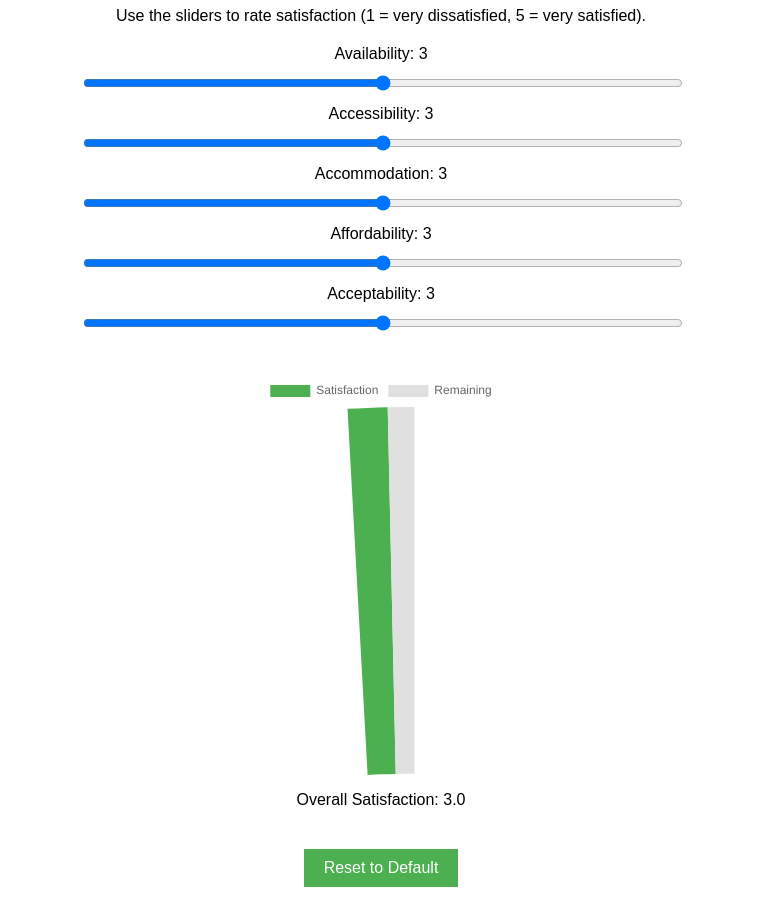
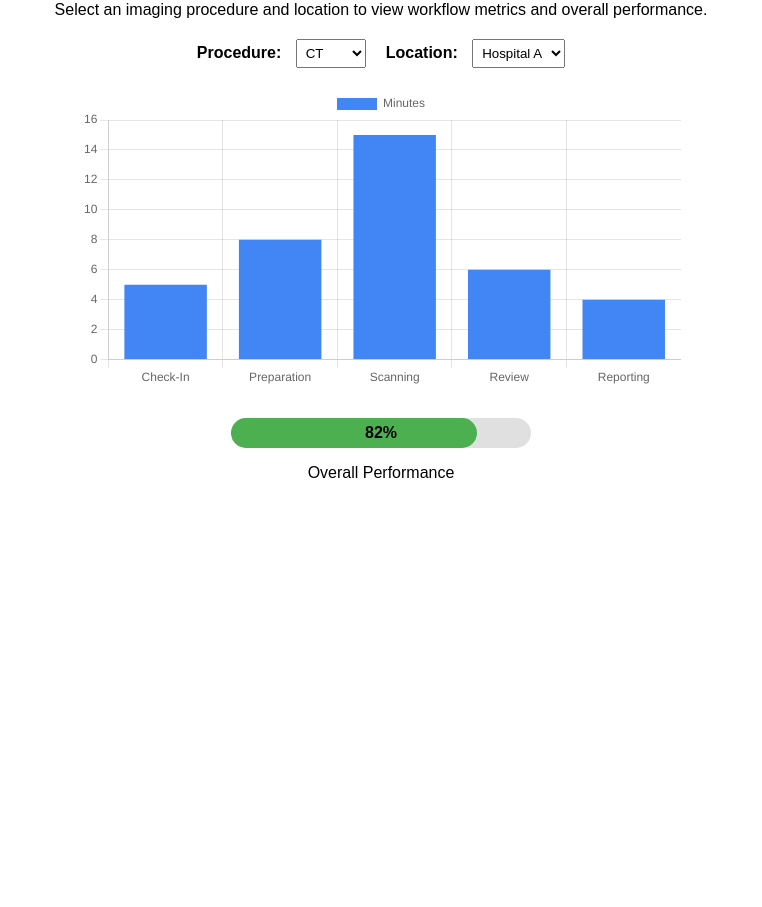
Before and after one commit to StreamlineHealth/interactive-chart-website, a plain HTML site: page index.html in a window 1280 px wide. Shown: the part 73-980 px from the top of the page, without its empty margins (259-1021 px from the left). After the commit the page ends 800 px from the top, so only its background shows below. Drawn offline with nearby package versions, Linux system fonts and the light colour scheme.

Commit message:
Add radiology workflow dashboard

```diff
--- a/index.html
+++ b/index.html
@@ -3,36 +3,33 @@
 <head>
     <meta charset="UTF-8">
     <meta name="viewport" content="width=device-width, initial-scale=1.0">
-    <title>Patient Satisfaction Calculator</title>
+    <title>Radiology Workflow Dashboard</title>
     <link rel="stylesheet" href="styles.css">
 </head>
 <body>
-    <h1>Patient Satisfaction with Access to Healthcare</h1>
-    <p>Use the sliders to rate satisfaction (1 = very dissatisfied, 5 = very satisfied).</p>
+    <h1>Radiology Workflow Performance Tracker</h1>
+    <p>Select an imaging procedure and location to view workflow metrics and overall performance.</p>
 
-    <div class="slider-container">
-        <label for="availability">Availability: <span id="availability-value">3</span></label>
-        <input type="range" id="availability" min="1" max="5" step="1" value="3">
-
-        <label for="accessibility">Accessibility: <span id="accessibility-value">3</span></label>
-        <input type="range" id="accessibility" min="1" max="5" step="1" value="3">
-
-        <label for="accommodation">Accommodation: <span id="accommodation-value">3</span></label>
-        <input type="range" id="accommodation" min="1" max="5" step="1" value="3">
-
-        <label for="affordability">Affordability: <span id="affordability-value">3</span></label>
-        <input type="range" id="affordability" min="1" max="5" step="1" value="3">
-
-        <label for="acceptability">Acceptability: <span id="acceptability-value">3</span></label>
-        <input type="range" id="acceptability" min="1" max="5" step="1" value="3">
+    <div class="controls">
+        <label for="procedure">Procedure:
+            <select id="procedure"></select>
+        </label>
+        <label for="location">Location:
+            <select id="location"></select>
+        </label>
     </div>
 
     <div class="chart-container">
-        <canvas id="satisfactionChart"></canvas>
-        <p>Overall Satisfaction: <span id="overall-score">3.0</span></p>
+        <canvas id="workflowChart"></canvas>
     </div>
 
-    <button id="reset">Reset to Default</button>
+    <div class="gauge-container">
+        <div class="gauge">
+            <div id="gauge-fill"></div>
+            <span id="gauge-text">0%</span>
+        </div>
+        <p>Overall Performance</p>
+    </div>
 
     <script src="https://cdn.jsdelivr.net/npm/chart.js"></script>
     <script src="script.js"></script>
--- a/script.js
+++ b/script.js
@@ -1,78 +1,106 @@
-// Get slider elements and their value displays
-const sliders = {
-    availability: document.getElementById('availability'),
-    accessibility: document.getElementById('accessibility'),
-    accommodation: document.getElementById('accommodation'),
-    affordability: document.getElementById('affordability'),
-    acceptability: document.getElementById('acceptability')
+// Sample data for procedures, locations, workflow times (minutes), and performance ratios
+const data = {
+    CT: {
+        'Hospital A': {
+            workflow: { 'Check-In': 5, Preparation: 8, Scanning: 15, Review: 6, Reporting: 4 },
+            performance: 0.82
+        },
+        'Hospital B': {
+            workflow: { 'Check-In': 6, Preparation: 10, Scanning: 18, Review: 7, Reporting: 5 },
+            performance: 0.75
+        }
+    },
+    MRI: {
+        'Hospital A': {
+            workflow: { 'Check-In': 7, Preparation: 12, Scanning: 25, Review: 8, Reporting: 6 },
+            performance: 0.68
+        },
+        'Hospital B': {
+            workflow: { 'Check-In': 6, Preparation: 11, Scanning: 22, Review: 7, Reporting: 5 },
+            performance: 0.7
+        }
+    },
+    'X-Ray': {
+        'Hospital A': {
+            workflow: { 'Check-In': 4, Preparation: 5, Scanning: 7, Review: 3, Reporting: 2 },
+            performance: 0.9
+        },
+        'Hospital B': {
+            workflow: { 'Check-In': 5, Preparation: 6, Scanning: 8, Review: 4, Reporting: 3 },
+            performance: 0.85
+        }
+    }
 };
 
-const valueDisplays = {
-    availability: document.getElementById('availability-value'),
-    accessibility: document.getElementById('accessibility-value'),
-    accommodation: document.getElementById('accommodation-value'),
-    affordability: document.getElementById('affordability-value'),
-    acceptability: document.getElementById('acceptability-value')
-};
+const procedureSelect = document.getElementById('procedure');
+const locationSelect = document.getElementById('location');
+const gaugeFill = document.getElementById('gauge-fill');
+const gaugeText = document.getElementById('gauge-text');
+const ctx = document.getElementById('workflowChart').getContext('2d');
+let workflowChart;
 
-// Get chart canvas and overall score display
-const ctx = document.getElementById('satisfactionChart').getContext('2d');
-const overallScoreDisplay = document.getElementById('overall-score');
+// Populate procedure dropdown
+function init() {
+    Object.keys(data).forEach(proc => {
+        const option = document.createElement('option');
+        option.value = proc;
+        option.textContent = proc;
+        procedureSelect.appendChild(option);
+    });
+    updateLocations();
+    updateDashboard();
+}
 
-// Initialize gauge chart
-let satisfactionChart = new Chart(ctx, {
-    type: 'doughnut',
+// Populate location dropdown based on selected procedure
+function updateLocations() {
+    const procedure = procedureSelect.value;
+    locationSelect.innerHTML = '';
+    Object.keys(data[procedure]).forEach(loc => {
+        const option = document.createElement('option');
+        option.value = loc;
+        option.textContent = loc;
+        locationSelect.appendChild(option);
+    });
+}
+
+// Update chart and gauge based on selections
+function updateDashboard() {
+    const procedure = procedureSelect.value;
+    const location = locationSelect.value;
+    const metrics = data[procedure][location];
+
+    // Update workflow chart
+    const labels = Object.keys(metrics.workflow);
+    const values = Object.values(metrics.workflow);
+    if (workflowChart) workflowChart.destroy();
+    workflowChart = new Chart(ctx, {
+        type: 'bar',
         data: {
-        labels: ['Satisfaction', 'Remaining'],
+            labels,
             datasets: [{
-            data: [3, 2],
-            backgroundColor: ['#4caf50', '#e0e0e0'],
-            borderWidth: 0
+                label: 'Minutes',
+                data: values,
+                backgroundColor: '#4285f4'
             }]
         },
         options: {
-        circumference: Math.PI,
-        rotation: -Math.PI,
-        cutout: '70%',
-        tooltips: { enabled: false },
-        hover: { mode: null },
-        animation: {
-            animateRotate: false,
-            animateScale: true
+            scales: {
+                y: { beginAtZero: true }
             }
         }
     });
 
-// Calculate overall satisfaction
-function calculateSatisfaction() {
-    const total = Object.values(sliders).reduce((sum, slider) => sum + parseInt(slider.value), 0);
-    return (total / 5).toFixed(1);
+    // Update performance gauge
+    const percent = Math.round(metrics.performance * 100);
+    gaugeFill.style.width = percent + '%';
+    gaugeText.textContent = percent + '%';
 }
 
-// Update chart and score display
-function updateChart() {
-    const score = calculateSatisfaction();
-    overallScoreDisplay.textContent = score;
-    satisfactionChart.data.datasets[0].data = [score, 5 - score];
-    satisfactionChart.update();
-}
-
-// Update displays and chart on slider change
-Object.values(sliders).forEach(slider => {
-    slider.addEventListener('input', () => {
-        valueDisplays[slider.id].textContent = slider.value;
-        updateChart();
-    });
+procedureSelect.addEventListener('change', () => {
+    updateLocations();
+    updateDashboard();
 });
 
-// Reset sliders to default
-document.getElementById('reset').addEventListener('click', () => {
-    Object.values(sliders).forEach(slider => {
-        slider.value = 3;
-        valueDisplays[slider.id].textContent = 3;
-    });
-    updateChart();
-});
+locationSelect.addEventListener('change', updateDashboard);
 
-// Initial chart update
-updateChart();
+init();
--- a/styles.css
+++ b/styles.css
@@ -6,41 +6,57 @@ body {
 
 h1 {
     color: #333;
+    margin-bottom: 10px;
 }
 
-.slider-container {
+.controls {
     margin: 20px auto;
-    max-width: 600px;
+    display: flex;
+    justify-content: center;
+    gap: 20px;
+    flex-wrap: wrap;
 }
 
 label {
-    display: block;
-    margin: 10px 0;
+    font-weight: bold;
 }
 
-input[type="range"] {
-    width: 100%;
+select {
+    margin-left: 10px;
+    padding: 5px;
 }
 
 .chart-container {
-    margin: 40px auto;
-    max-width: 400px;
+    width: 80%;
+    max-width: 600px;
+    margin: 0 auto;
 }
 
-canvas {
-    width: 100% !important;
-    height: auto !important;
+.gauge-container {
+    margin: 30px auto;
 }
 
-button {
-    padding: 10px 20px;
-    font-size: 16px;
-    background-color: #4caf50;
-    color: white;
-    border: none;
-    cursor: pointer;
+.gauge {
+    position: relative;
+    height: 30px;
+    width: 300px;
+    background-color: #e0e0e0;
+    border-radius: 15px;
+    margin: 0 auto;
 }
 
-button:hover {
-    background-color: #45a049;
+#gauge-fill {
+    height: 100%;
+    width: 0%;
+    background-color: #4caf50;
+    border-radius: 15px;
+    transition: width 0.5s ease-in-out;
 }
+
+#gauge-text {
+    position: absolute;
+    top: 50%;
+    left: 50%;
+    transform: translate(-50%, -50%);
+    font-weight: bold;
+}
```
Lines whose indentation alone changed are shown as unchanged.
